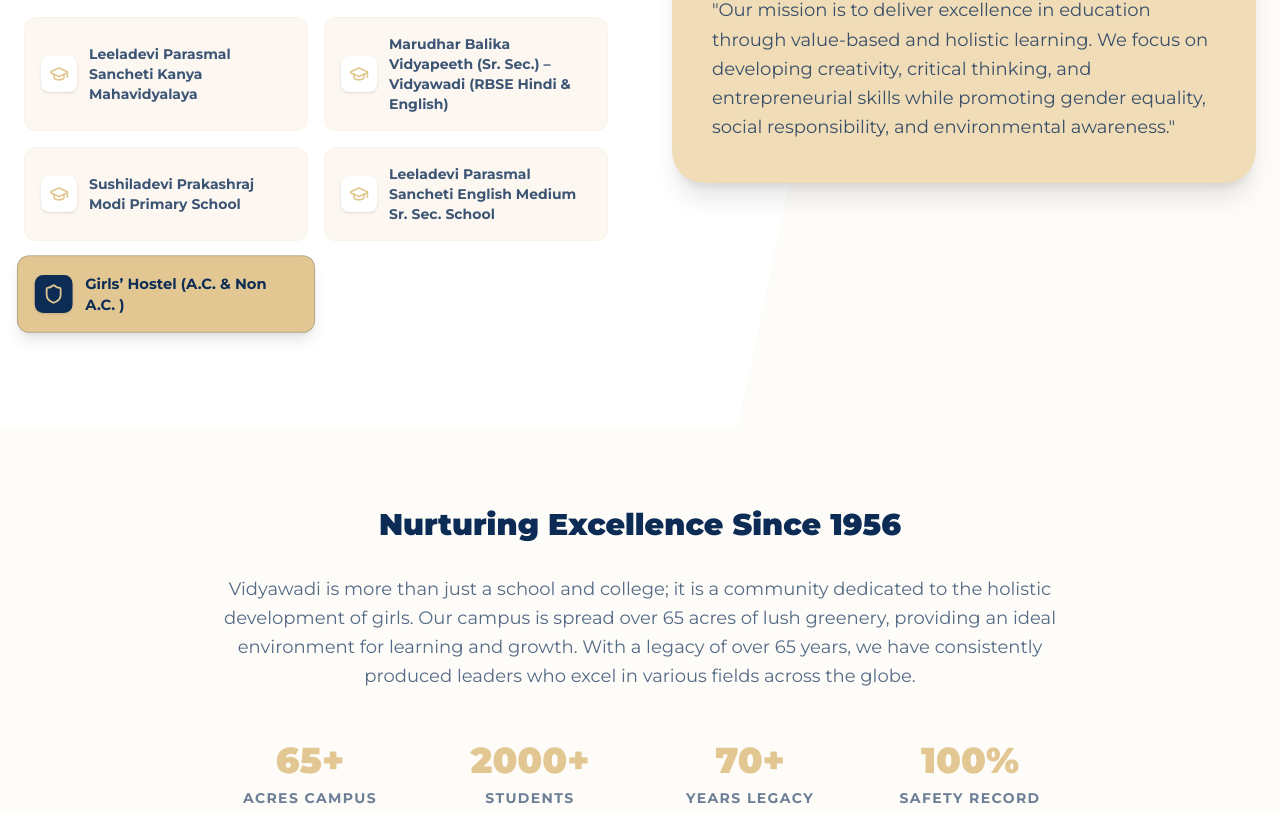
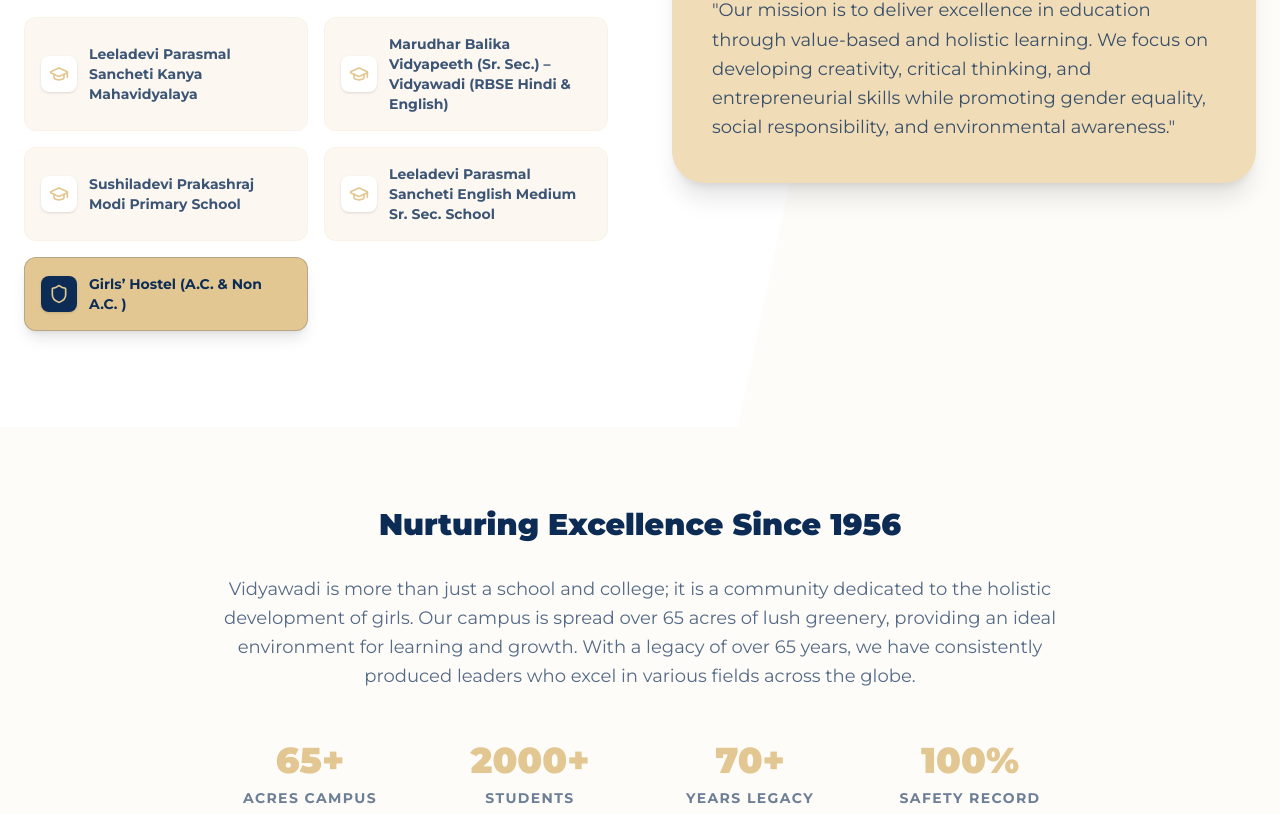
Before and after one commit to skytech3004/Vidyawadiorgmain, a Next.js app: page /about in a window 1280 px wide. Shown: the part 1010-1824 px from the top of the page. Built offline with nearby package versions, Linux system fonts and the light colour scheme.

Commit message:
9/3/2026 added

```diff
--- a/src/app/courses/[slug]/page.tsx
+++ b/src/app/courses/[slug]/page.tsx
@@ -212,7 +212,7 @@
                                     Join our community of learners and start your journey towards excellence today.
                                 </p>
                                 <Link
-                                    href="/contact"
+                                    href="/apply"
                                     className="w-full bg-oxford text-white py-4 rounded-full font-black text-xs uppercase tracking-widest flex items-center justify-center gap-2 hover:bg-oxford/90 transition-all"
                                 >
                                     Inquire Now
--- a/src/app/hostel/page.tsx
+++ b/src/app/hostel/page.tsx
@@ -372,7 +372,7 @@
             {/* 5. Fee Structure Section */}
             <section className="py-24 px-6 bg-slate-50">
                 <div className="max-w-7xl mx-auto">
-                    <SectionHeader title="Hostel Fee Structure" subtitle="2025 – 26 Session" />
+                    <SectionHeader title="Hostel Fee Structure" subtitle="2026 – 27 Session" />
 
                     <div className="overflow-x-auto rounded-[3rem] shadow-2xl border border-black/5 bg-white">
                         <table className="w-full text-left border-collapse">
--- a/src/app/institutions/marudhar-balika-vidyapeeth/MarudharContent.tsx
+++ b/src/app/institutions/marudhar-balika-vidyapeeth/MarudharContent.tsx
@@ -577,7 +577,7 @@
                                         </thead>
                                         <tbody className="divide-y divide-white/10 text-sm">
                                             {[
-                                                { camp: "ATC", date: "17 May 2025 – 26 May 2025", loc: "Jodhpur" },
+                                                { camp: "ATC", date: "17 May 2026 – 27 Session May 2025", loc: "Jodhpur" },
                                                 { camp: "Pre TSC – I", date: "04 July 2025 – 13 July 2025", loc: "Jodhpur" },
                                                 { camp: "Pre TSC – II", date: "21 July 2025 – 30 July 2025", loc: "Sri Ganganagar" },
                                                 { camp: "IG SC TSC", date: "02 Aug 2025 – 11 Aug 2025", loc: "Udaipur" }
--- a/src/components/About.tsx
+++ b/src/components/About.tsx
@@ -3,28 +3,34 @@
 import React from "react";
 import { motion } from "framer-motion";
 import { History, Shield, Target, GraduationCap, Users } from "lucide-react";
+import Link from "next/link";
 
 const features = [
     {
         title: "Leeladevi Parasmal Sancheti Kanya Mahavidyalaya",
         icon: GraduationCap,
+        link: "/institutions/leela-devi-college"
     },
     {
         title: "Marudhar Balika Vidyapeeth (Sr. Sec.) – Vidyawadi (RBSE Hindi & English)",
         icon: GraduationCap,
+        link: "/institutions/marudhar-balika-vidyapeeth"
     },
     {
         title: "Sushiladevi Prakashraj Modi Primary School",
         icon: GraduationCap,
+        link: "/institutions/sushiladevi"
     },
     {
         title: "Leeladevi Parasmal Sancheti English Medium Sr. Sec. School",
         icon: GraduationCap,
+        link: "/institutions/leeladevi-english-medium"
     },
     {
         title: "Girls’ Hostel (A.C. & Non A.C. )",
         icon: Shield,
         highlight: true,
+        link: "/hostel"
     }
 ];
 
@@ -65,22 +71,23 @@
 
                         <div className="grid grid-cols-2 gap-4 mt-12">
                             {features.map((item: any, idx) => (
+                                <Link href={item.link || "#"} key={idx} className="block group">
                                     <motion.div
-                                    key={idx}
                                         initial={{ opacity: 0, y: 20 }}
                                         whileInView={{ opacity: 1, y: 0 }}
                                         viewport={{ once: true }}
                                         transition={{ delay: idx * 0.1 }}
-                                    className={`flex items-center gap-3 p-4 rounded-xl border transition-all duration-300 ${item.highlight
-                                        ? "bg-sandstone text-oxford border-oxford/20 shadow-lg scale-105 z-10"
-                                        : "bg-sandstone-light/20 border-sandstone/10"
+                                        className={`flex items-center gap-3 p-4 rounded-xl border transition-all duration-300 h-full ${item.highlight
+                                            ? "bg-sandstone text-oxford border-oxford/20 shadow-lg group-hover:scale-105 z-10"
+                                            : "bg-sandstone-light/20 border-sandstone/10 hover:bg-sandstone-light/40 group-hover:-translate-y-1"
                                             }`}
                                     >
-                                    <div className={`p-2 rounded-lg shadow-sm ${item.highlight ? "bg-oxford text-sandstone" : "bg-white text-sandstone"}`}>
+                                        <div className={`p-2 rounded-lg shadow-sm ${item.highlight ? "bg-oxford text-sandstone" : "bg-white text-sandstone group-hover:scale-110 transition-transform"}`}>
                                             <item.icon size={20} />
                                         </div>
-                                    <span className={`text-sm font-bold ${item.highlight ? "text-oxford" : "text-oxford/80"}`}>{item.title}</span>
+                                        <span className={`text-sm font-bold ${item.highlight ? "text-oxford" : "text-oxford/80 group-hover:text-oxford"}`}>{item.title}</span>
                                     </motion.div>
+                                </Link>
                             ))}
                         </div>
                     </motion.div>
--- a/src/components/FloatingButtons.tsx
+++ b/src/components/FloatingButtons.tsx
@@ -3,14 +3,16 @@
 import React from "react";
 import { Info } from "lucide-react";
 import { motion } from "framer-motion";
+import { useRouter } from "next/navigation";
 
 export default function FloatingButtons() {
     const whatsappNumber = "+916377204218";
     const whatsappMessage = "Hello Vidyawadi, I would like to inquire about admissions.";
     const whatsappUrl = `https://wa.me/${whatsappNumber}?text=${encodeURIComponent(whatsappMessage)}`;
+    const router = useRouter();
 
-    const scrollToContact = () => {
-        document.getElementById("contact")?.scrollIntoView({ behavior: "smooth" });
+    const handleInquireClick = () => {
+        router.push("/apply");
     };
 
     return (
@@ -31,7 +33,7 @@
 
             {/* Inquire Now Sticky Button (Left Side) */}
             <motion.button
-                onClick={scrollToContact}
+                onClick={handleInquireClick}
                 initial={{ x: -100, opacity: 0 }}
                 animate={{ x: 0, opacity: 1 }}
                 whileHover={{ x: 5 }}
--- a/src/components/Hero.tsx
+++ b/src/components/Hero.tsx
@@ -4,8 +4,10 @@
 import gsap from "gsap";
 import { ArrowDown } from "lucide-react";
 import { motion, AnimatePresence } from "framer-motion";
+import { useRouter } from "next/navigation";
 
 export default function Hero() {
+    const router = useRouter();
     const heroRef = useRef<HTMLDivElement>(null);
     const titleRef = useRef<HTMLHeadingElement>(null);
     const subtitleRef = useRef<HTMLParagraphElement>(null);
@@ -57,7 +59,7 @@
     }, []);
 
     const scrollToContact = () => {
-        document.getElementById("contact")?.scrollIntoView({ behavior: "smooth" });
+        router.push("/apply");
     };
 
     return (
@@ -78,7 +80,7 @@
                     className="h-full w-full object-cover opacity-80"
                     poster="/hostel.jpg"
                 >
-                    <source src="/ritu_vaishnav_created.webm" type="video/webm" />
+                    <source src="/IMG_9398-ezgif.com-video-to-webp-converter.webm" type="video/webm" />
                     {/* <source src="/ritu_vaishnav_created.mp4" type="video/mp4" /> */}
                 </video>
 
```
Also changed, not shown: 2 other files (tests, documents, lock files or other folders). Lines whose indentation alone changed are shown as unchanged.
